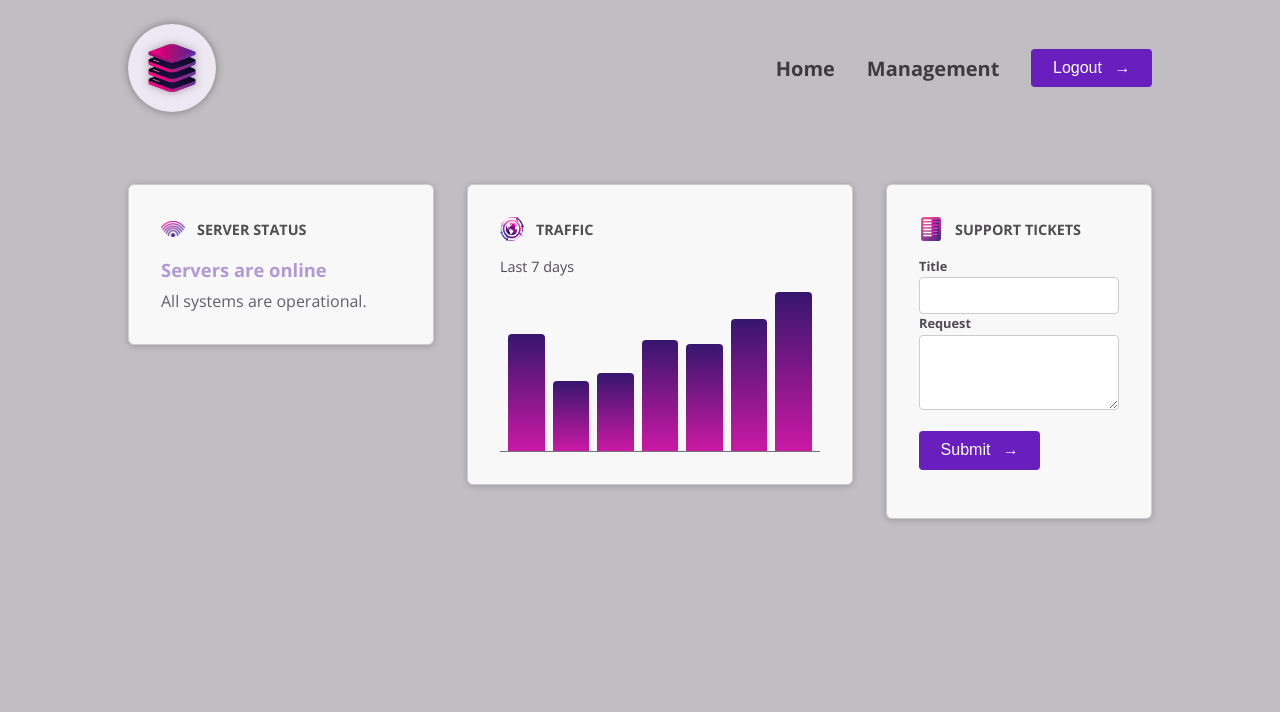
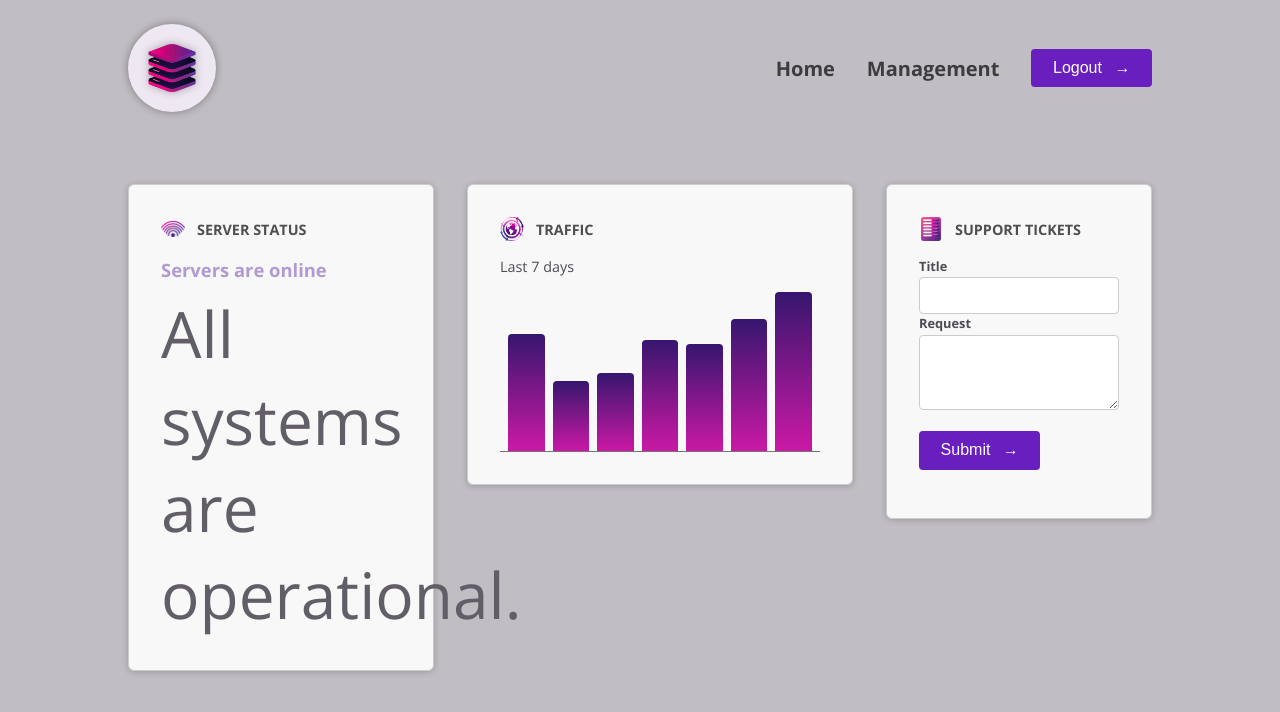
Before and after one commit to gonzalez-cathaysa/01-starting-project, an Angular app: page / in a window 1280 px wide. Shown: the top 712 px of the page. Built offline with nearby package versions, Linux system fonts and the light colour scheme.

Commit message:
A closer look at dynamic inline style binding

```diff
--- a/src/app/dashboard/server-status/server-status.component.html
+++ b/src/app/dashboard/server-status/server-status.component.html
@@ -16,6 +16,19 @@ wrapping them with quotes-->
 <!-- And therefore now this will added as a class dynamically to this diff
 if this condition is met-->
 <!-- It is not dynamic because is hard-coded -->
+<!-- <div
+  [class]="{
+    status: true,
+    'status-online': currentStatus === 'online',
+    'status-offline': currentStatus === 'offline',
+    'status-unknown': currentStatus === 'unknown',
+  }"
+  [style]="
+  {
+    'font-size':'64px'
+
+  }"
+> -->
 <div
   [class]="{
     status: true,
@@ -23,6 +36,7 @@ if this condition is met-->
     'status-offline': currentStatus === 'offline',
     'status-unknown': currentStatus === 'unknown',
   }"
+  [style.fontSize]="'64px'"
 >
   @if (currentStatus === 'online') {
   <p>Servers are online</p>
```
